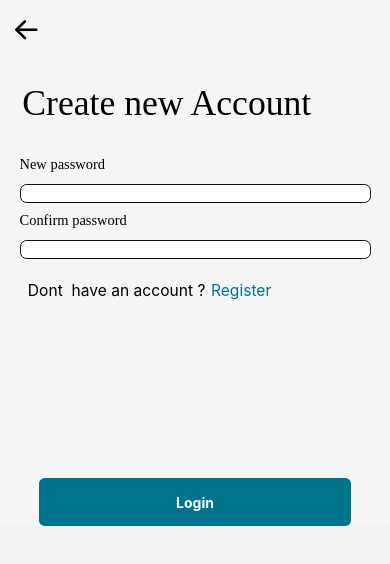
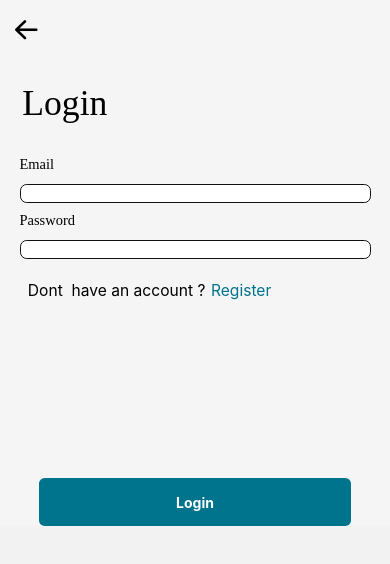
Before and after one commit to morachake/chap-chap, a React Native app: screen /Login in a window 390 px wide. Shown: the top 564 px of the page. Built offline with nearby package versions, Linux system fonts and the light colour scheme.

Commit message:
updates on auth screens

```diff
--- a/src/components/MainInput.js
+++ b/src/components/MainInput.js
@@ -2,15 +2,13 @@ import React, { useState } from 'react';
 import {Text, TextInput, View, StyleSheet} from 'react-native';
 import { ScaledSheet } from 'react-native-size-matters';
 
-export default function MainInput({ label, errorMessage, ...props }) {
+export default function MainInput({ label,onChangeText,  ...props }) {
   return (
     <View style={styles.container}>
       <Text style={styles.label}>{label}</Text>
           <TextInput
-              style={styles.textInput}
-              placeholder={errorMessage || ''}
-              placeholderTextColor={errorMessage ? 'red' : '#000000'}
-          />
+               onChangeText={onChangeText}
+              style={styles.textInput}/>
     </View>
   );
 }
--- a/src/screens/LoginScreen.js
+++ b/src/screens/LoginScreen.js
@@ -1,18 +1,41 @@
-import React from 'react';
+import React, { useState } from 'react';
 import { View, Text, StyleSheet } from 'react-native';
 import Header from '../components/Header';
 import MainInput from '../components/MainInput';
 import Btn from '../components/Btn';
 import { COLORS } from '../constants';
 import { ScaledSheet, scale } from 'react-native-size-matters';
-export default function LoginScreen({navigation}) {
+export default function LoginScreen({ navigation }) {
+    const [email, setEmail] = useState();
+    const [password, setPassword] = useState();
+    const [errorMessage, setErrorMessage] = useState('');
+    const handleLogin = () => {
+        if (!email) {
+            setErrorMessage('Email cannot be blank');
+        } else if (!password) {
+            setErrorMessage('Password cannot be blank');
+        } else {
+            setErrorMessage('');
+            navigation.navigate('Home');
+        }
+    }
     return (
         <View style={{ display: 'flex', backgroundColor: '#F5F5F5' }}>
             <Header iconLeft="arrowleft" />
-            <Text style={styles.heading}>Create new Account</Text>
+            <Text style={styles.heading}>Login</Text>
             <View style={{ justifyContent: 'center', alignItems: 'center' }}>
-                <MainInput label="New password" />
-                <MainInput label="Confirm password" />
+                <MainInput
+                    value={email}
+                    onChangeText ={(text) => setEmail(text)}
+                    label="Email" />
+                <MainInput
+                    value={password}
+                    onChangeText={(text)=> setPassword(text)}
+                    label="Password"
+                />
+                {errorMessage ? (
+                    <Text style={styles.errormessage}>{errorMessage }</Text>
+                ) : null}
             </View>
             <View style={{ flexDirection: 'row', margin: scale(20) }}>
                 <Text style={styles.text}>Dont  have an account ?</Text>
@@ -20,7 +43,7 @@ export default function LoginScreen({navigation}) {
             </View>
             <View style={styles.btncontainer}>
                 <Btn
-                    onPress={()=>navigation.navigate("Home")}
+                    onPress={handleLogin}
                     title="Login" />
 
             </View>
@@ -49,4 +72,8 @@ const styles = ScaledSheet.create({
         fontSize: '14@s',
         color: COLORS.primary,
     },
+    errormessage: {
+        color: 'red',
+        marginTop: '10@s',
+      },
 });
--- a/src/screens/RegisterScreen.js
+++ b/src/screens/RegisterScreen.js
@@ -1,5 +1,5 @@
 import React, { useState } from 'react';
-import { View, Text, StyleSheet } from 'react-native';
+import { View, Text, StyleSheet, Keyboard } from 'react-native';
 import Header from '../components/Header';
 import MainInput from '../components/MainInput';
 import Btn from '../components/Btn';
@@ -8,38 +8,40 @@ import { ScaledSheet } from 'react-native-size-matters';
 export default function RegisterScreen({ navigation }) {
     const [email, setEmail] = useState('');
     const [name, setName] = useState('');
-    const [errorMessage, setErrorMessage] = useState(false);
-    const handleSubmit=()=>{
+    const [errorMessage, setErrorMessage] = useState('');
+
+    const handleLogin = () => {
         if (!email ) {
-            setErrorMessage('Email cannot be blank')
-        } else if (!name){
-            setErrorMessage('Name cannot be blank')
-        } else {
-            setErrorMessage(false)
-            navigation.navigate('Home')
+            setErrorMessage('Email   cannot be empty');
+        } else if (!name) {
+            setErrorMessage('Name  cannot be empty');
+         } else{
+            setErrorMessage('');
+            navigation.navigate('Home');
         }
-    }
+    };
     return (
         <View style={{ display: 'flex', backgroundColor: '#F5F5F5' }}>
             <Header iconLeft="arrowleft" onPress={() => navigation.goBack} />
             <Text style={styles.heading}>Register</Text>
             <View style={{ justifyContent: 'center', alignItems: 'center' }}>
                 <MainInput
-                    errorMessage={errorMessage}
                     label="Your Name"
-                    value={name}
-                    onChangeText={text => setName(text)}
+                    value={email}
+                    onChangeText={(text) => setEmail(text)}
                 />
                 <MainInput
-                    errorMessage={errorMessage}
                     label="Your Email Adress"
-                    value={email}
-                    onChangeText={text => setPassword(text)}
+                    value={name}
+                    onChangeText={(text) => setName(text)}
                 />
+                {errorMessage ? (
+                    <Text style={styles.errorMessage}>{errorMessage}</Text>
+                ) : null}
             </View>
             <View style={styles.btncontainer}>
                 <Btn
-                    onPress={handleSubmit}
+                    onPress={handleLogin}
                     title="Register" />
                 <View style={{ flexDirection: 'row', marginTop: 5 }}>
                     <Text style={styles.text}>Already have an account</Text>
@@ -71,4 +73,8 @@ const styles = ScaledSheet.create({
         fontSize: '14@s',
         color: COLORS.primary,
     },
+    errorMessage: {
+        color: 'red',
+        marginTop: 10,
+      },
 });
```
